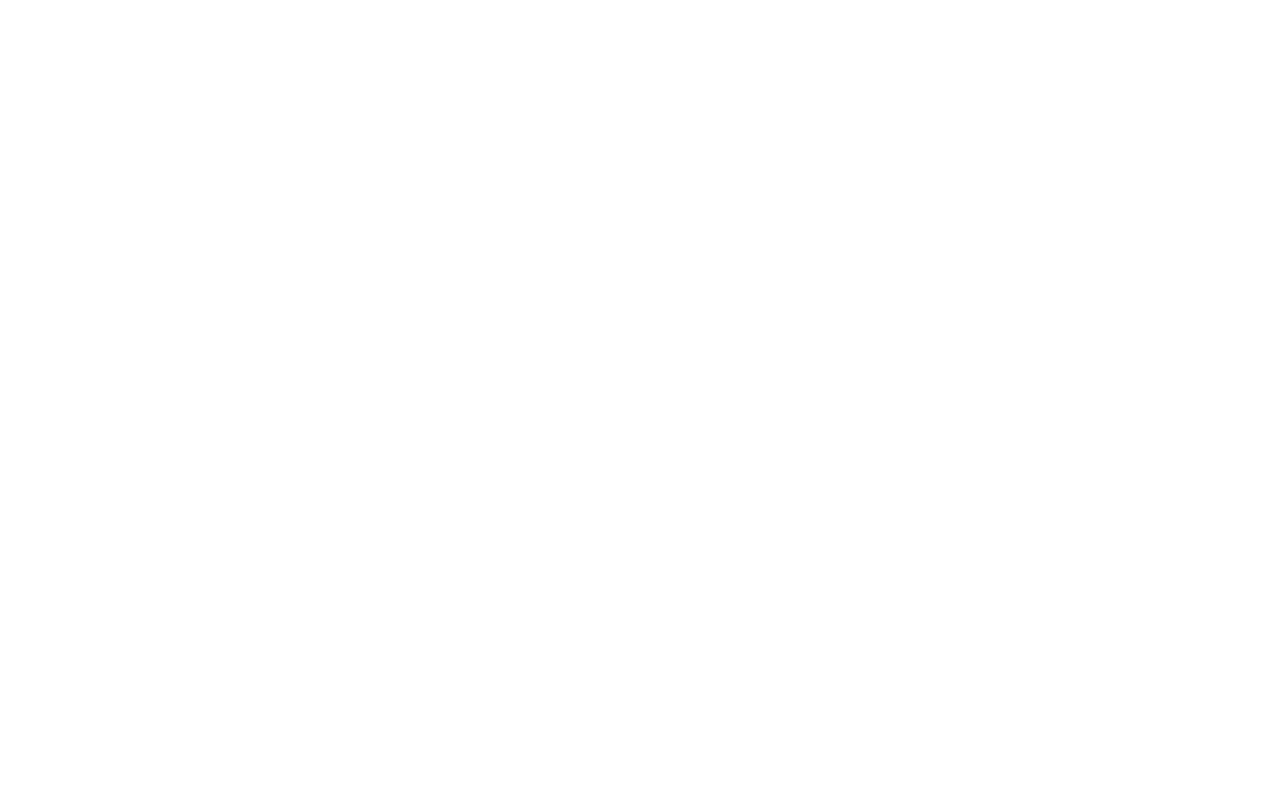
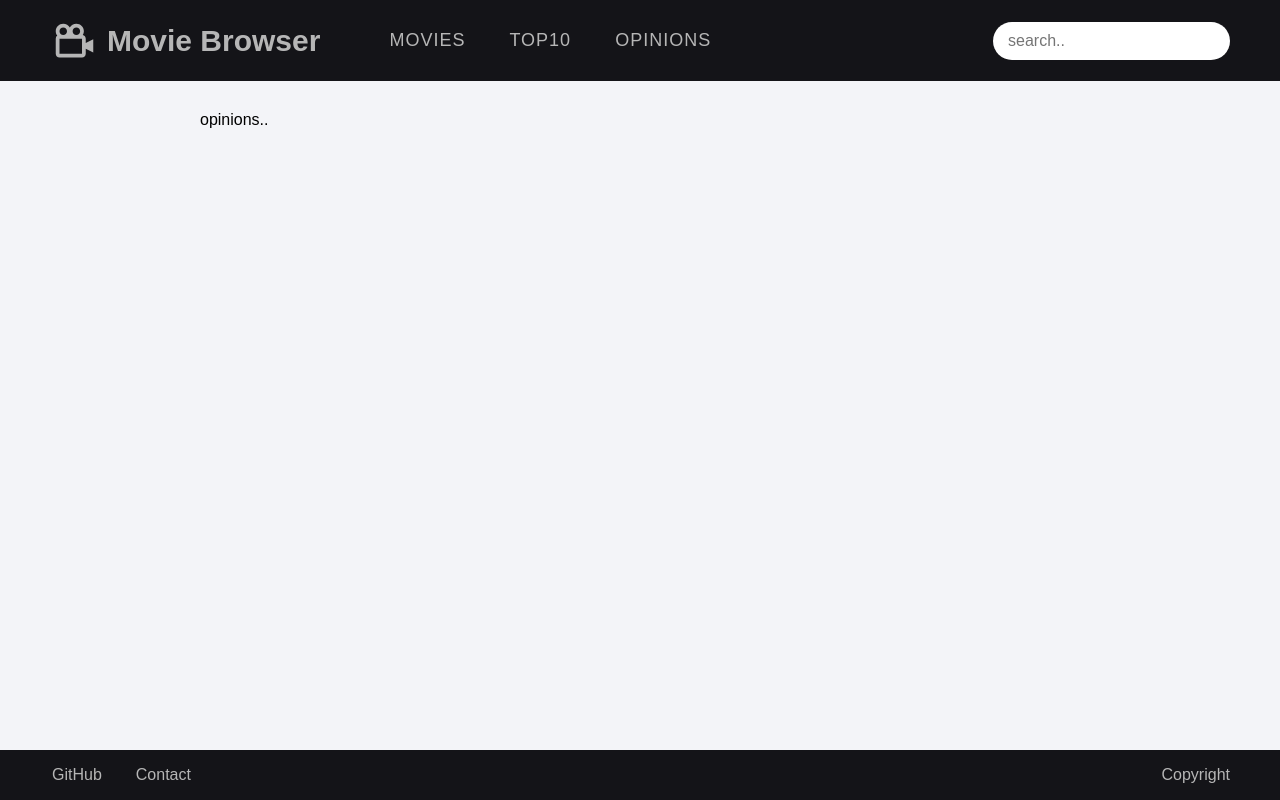
Before and after one commit to michakow/react-movie-browser, a React (Create React App) app: page /opinions in a window 1280 px wide. Built offline with nearby package versions, Linux system fonts and the light colour scheme.

Commit message:
add OpinionsPage

```diff
--- a/src/App.js
+++ b/src/App.js
@@ -3,6 +3,7 @@
 import { GlobalStyles } from "./theme/GlobalStyle.js"
 import { theme } from "./theme/theme.js"
 import MovieListPage from "./views/MovieListPage/MovieListPage.js"
+import OpinionsPage from "./views/OpinionsPage/OpinionsPage.js"
 
 function App() {
   return (
@@ -15,6 +16,9 @@
           </Route>
           <Route path='/trending'>
             <MovieListPage trend={true} />
+          </Route>
+          <Route path='/opinions'>
+            <OpinionsPage />
           </Route>
           <Route exact path='/'>
             <Redirect to='/movies' />
--- /dev/null
+++ b/src/components/layout/Content/OpinionList/OpinionList.js
@@ -0,0 +1,11 @@
+import { StyledContent } from "./OpinionList.styled"
+
+const OpinionList = () => {
+  return (
+    <StyledContent>
+      opinions..
+    </StyledContent>
+  )
+}
+
+export default OpinionList
--- /dev/null
+++ b/src/components/layout/Content/OpinionList/OpinionList.styled.js
@@ -0,0 +1,7 @@
+import styled, { css } from "styled-components"
+
+export const StyledContent = styled.main`
+  flex-grow: 1;
+  padding: 30px 200px;
+  background-color: ${({ theme }) => theme.colors.bgSecondary};
+`
--- /dev/null
+++ b/src/views/OpinionsPage/OpinionsPage.js
@@ -0,0 +1,16 @@
+import Header from "../../components/layout/Header/Header.js"
+import Footer from "../../components/layout/Footer/Footer.js"
+import { StyledWrapper } from "./OpinionsPage.styled.js"
+import OpinionList from "../../components/layout/Content/OpinionList/OpinionList.js"
+
+const OpinionsPage = () => {
+  return (
+    <StyledWrapper>
+      <Header />
+      <OpinionList />
+      <Footer />
+    </StyledWrapper>
+  )
+}
+
+export default OpinionsPage
--- /dev/null
+++ b/src/views/OpinionsPage/OpinionsPage.styled.js
@@ -0,0 +1,8 @@
+import styled from "styled-components"
+
+export const StyledWrapper = styled.div`
+  min-height: 100vh;
+  display: flex;
+  flex-direction: column;
+  justify-content: center;
+`
```
